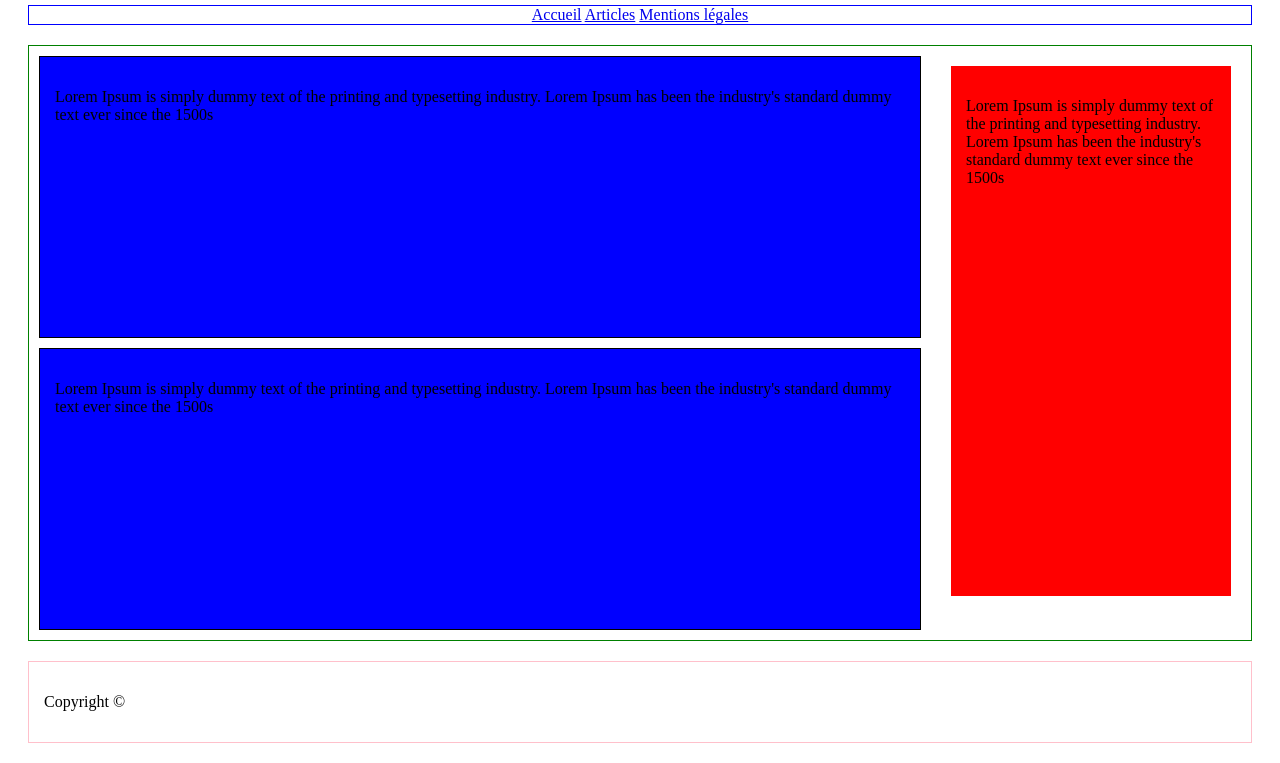
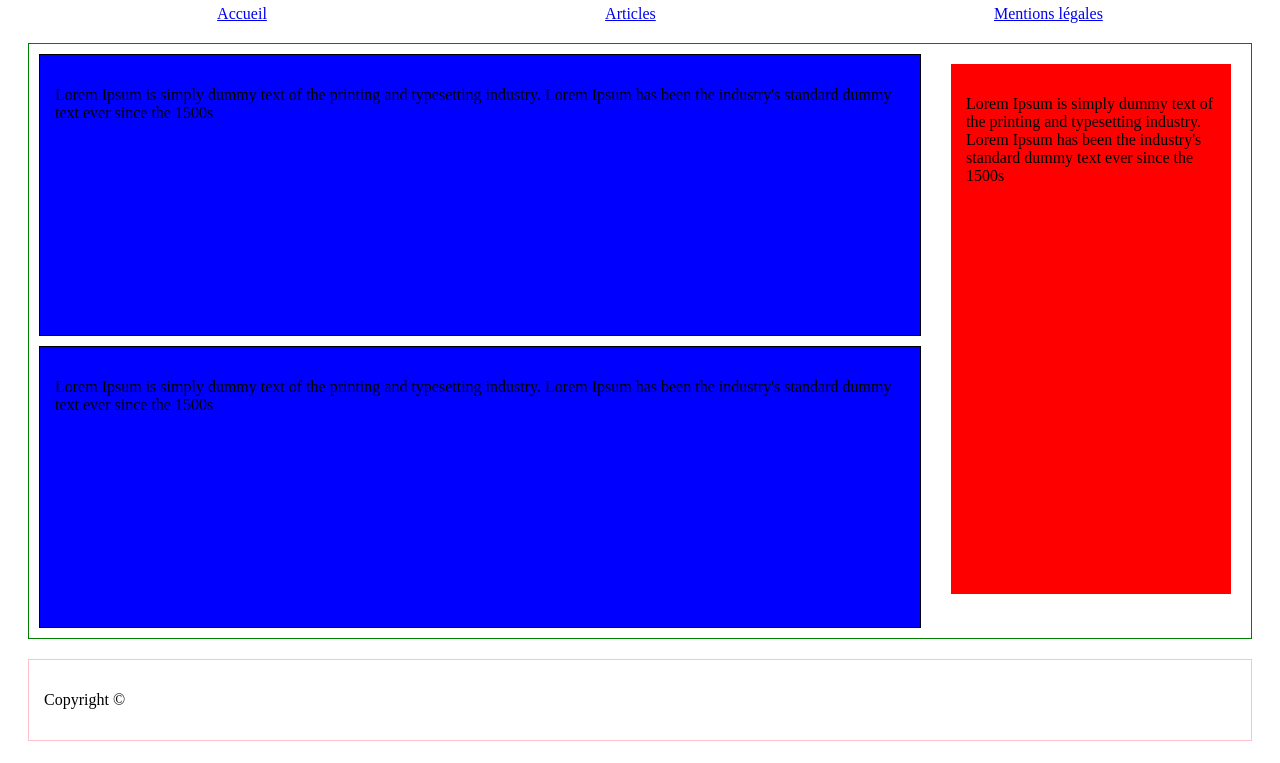
Before and after one commit to Soumaya2110/Exercice-HTML-Flex-box, a plain HTML site: page index.html in a window 1280 px wide. Shown: the part 137-900 px from the top of the page. Drawn offline with Linux system fonts and the light colour scheme.

Commit message:
BON COMMIT

```diff
--- a/css/styles.css
+++ b/css/styles.css
@@ -6,13 +6,13 @@
 
 }
 
-#container2 {
+/*#container2 {
 
     display: flex;
     justify-content: space-evenly;
     border: 1px solid blue;
     margin: 20px;
-}
+}*/
 
 #container3 {
     border: 1px solid green;
@@ -46,3 +46,9 @@
     margin: 20px;
     padding: 15px;
 }
+
+ul {
+    display: flex;
+    list-style: none;
+    justify-content: space-around;
+}
--- a/index.html
+++ b/index.html
@@ -24,9 +24,11 @@
 
         <div id="container2">
             <nav>
-                <a href="#accueil">Accueil</a>
-                <a href="#articles">Articles</a>
-                <a href="#mentions">Mentions légales</a>
+                <ul>
+               <li><a href="#accueil">Accueil</a></li>
+               <li><a href="#articles">Articles</a></li>
+                <li><a href="#mentions">Mentions légales</a></li>
+                </ul>
             </nav>
         </div>
 
```
